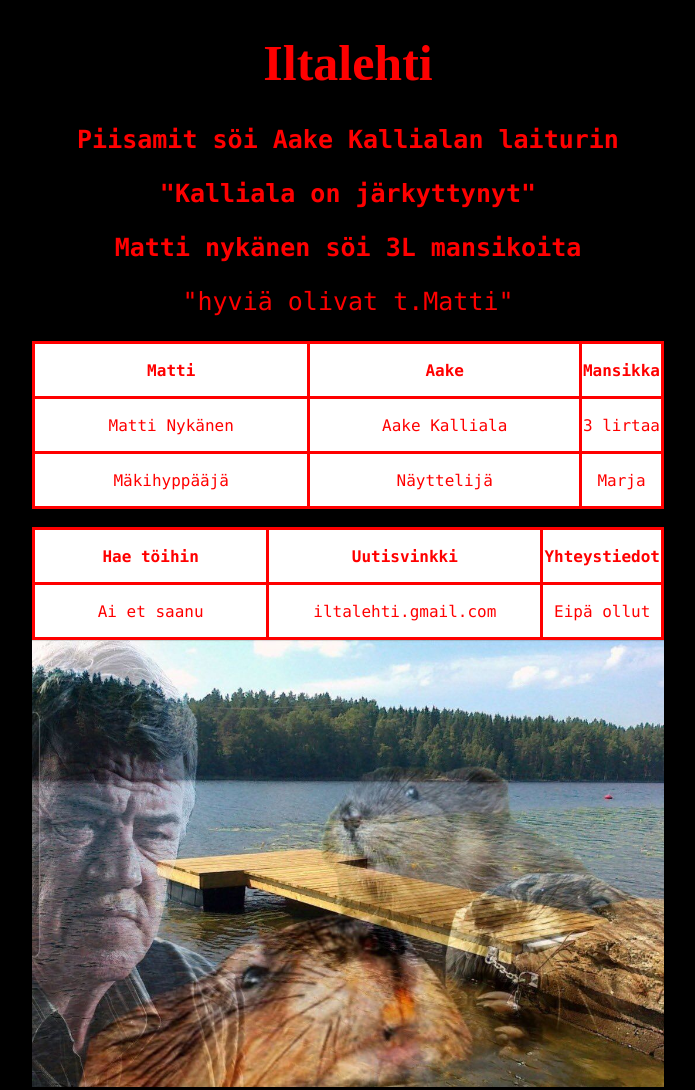
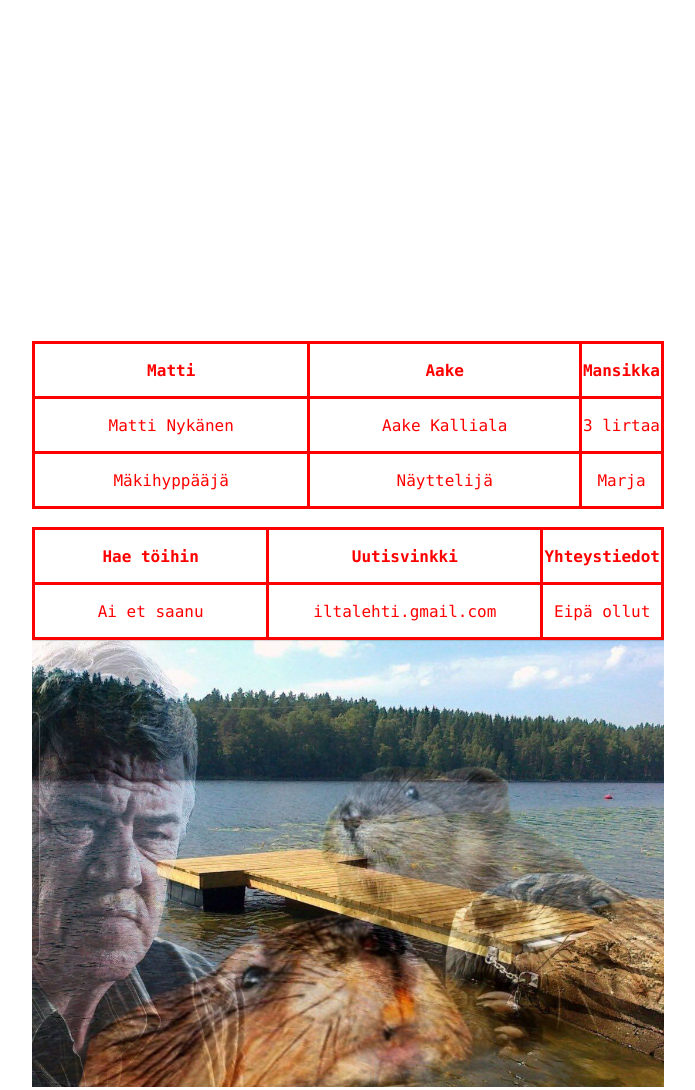
Before and after one commit to NuoriPadawan/nuoripadawan.github.io, a plain HTML site: page index.html in a window 1280 px wide. Shown: the top 1090 px of the page, without its empty margins (292-987 px from the left). Drawn offline with Linux system fonts and the light colour scheme.

Commit message:
Update wuu.css

```diff
--- a/css/wuu.css
+++ b/css/wuu.css
@@ -1,22 +1,22 @@
 body  {
-  background-color: black;
+  background-color: white;
 }
 h1 {
 
-  color: red;
+  color: white;
   font-family: Bernina Sans;
   font-size: 50px;
   text-align: center;
 
 }
 h2 {
-  color: red;
+  color: white;
   font-family: consolas;
   font-size: 25px;
   text-align: center;
 }
 p {
-  color: red;
+  color: white;
   font-family: consolas;
   font-size: 25px;
   text-align: center;
```
